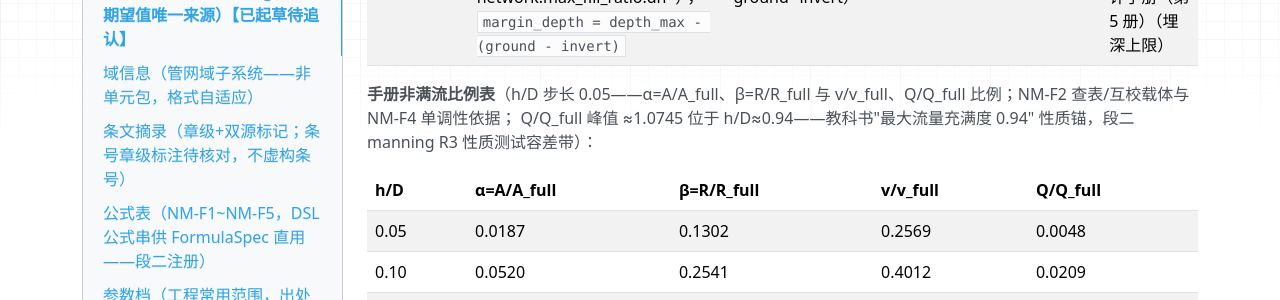
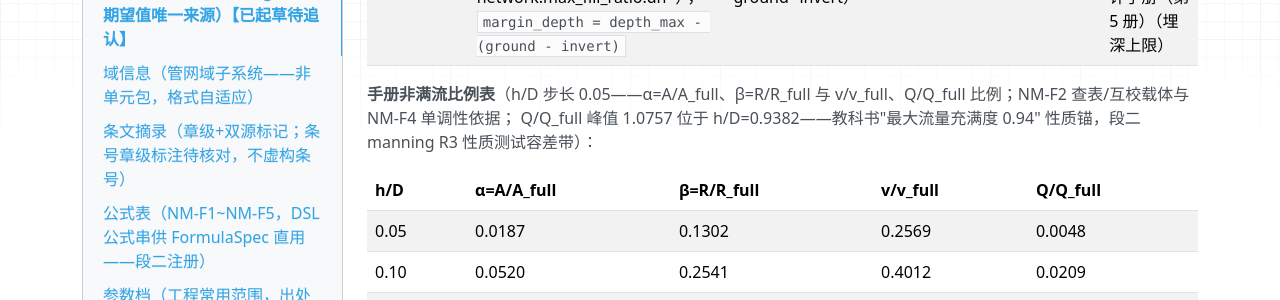
Before and after one commit to yyx20040712/waterprint, an MkDocs documentation site: the page built from docs/norms/network_manning.md, in a window 1280 px wide and 900 px high, scrolled down 2542 px. Shown: the part 177-477 px from the top of the window. Built offline with MkDocs 1.6.1, drawn with Linux system fonts in a browser that asks for light colours; nearby versions of some CDN libraries; some of the changed text lies outside the part shown.

Commit message:
NET1 批修复（一审 I-1+M-1，恰 1 文件 2 行）：network_manning.md 两处数值精确化——I-1 段1 DN400 二分过程首格 0.509→Q 0.0656→0.0679[python 复算 NM 公式族 θ=3.177595/A=0.064272/R=0.101133→Q=0.067874 4dp 誊录，与一审 0.067874 一致；第 4/7 轮 0.4367→0.0520/0.4289→0.0504 复核为真值不动]；M-1 比例表头峰值锚 ≈1.0745@h/D≈0.94→精确 1.0757@h/D=0.9382[1.0745 实为步长 0.05 表 0.95 档值非真峰；三法互证：golden-section+1e-7 扫描/1e-6 网格/解析驻点 3θ-5θcosθ+2sinθ=0→θ=5.278107 h/D=0.938181 峰 1.075706；一审 0.9384 第 4 位小数偏差取 0.9382；表内 0.95 档 1.0745 行真值不动]；纯文档零行为：门禁全绿+golden 1 passed 1 skipped 恰不变

```diff
--- a/docs/norms/network_manning.md
+++ b/docs/norms/network_manning.md
@@ -57,7 +57,7 @@
 
 **手册非满流比例表**（h/D 步长 0.05——α=A/A_full、β=R/R_full 与
 v/v_full、Q/Q_full 比例；NM-F2 查表/互校载体与 NM-F4 单调性依据；
-Q/Q_full 峰值 ≈1.0745 位于 h/D≈0.94——教科书"最大流量充满度 0.94"
+Q/Q_full 峰值 1.0757 位于 h/D=0.9382——教科书"最大流量充满度 0.94"
 性质锚，段二 manning R3 性质测试容差带）：
 
 | h/D | α=A/A_full | β=R/R_full | v/v_full | Q/Q_full |
```
Also changed, not shown: other parts of docs/norms/network_manning.md (+1 -1 lines).
